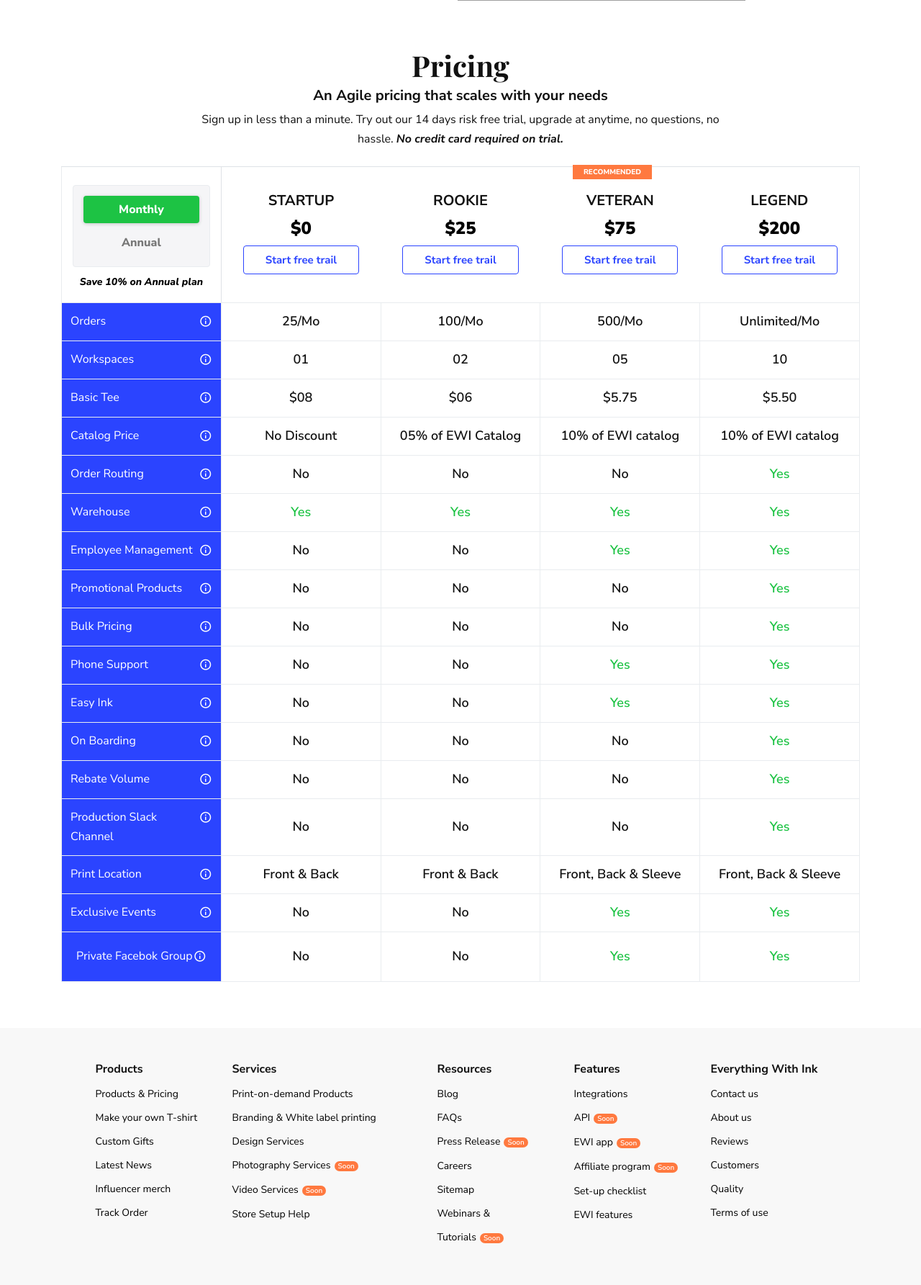
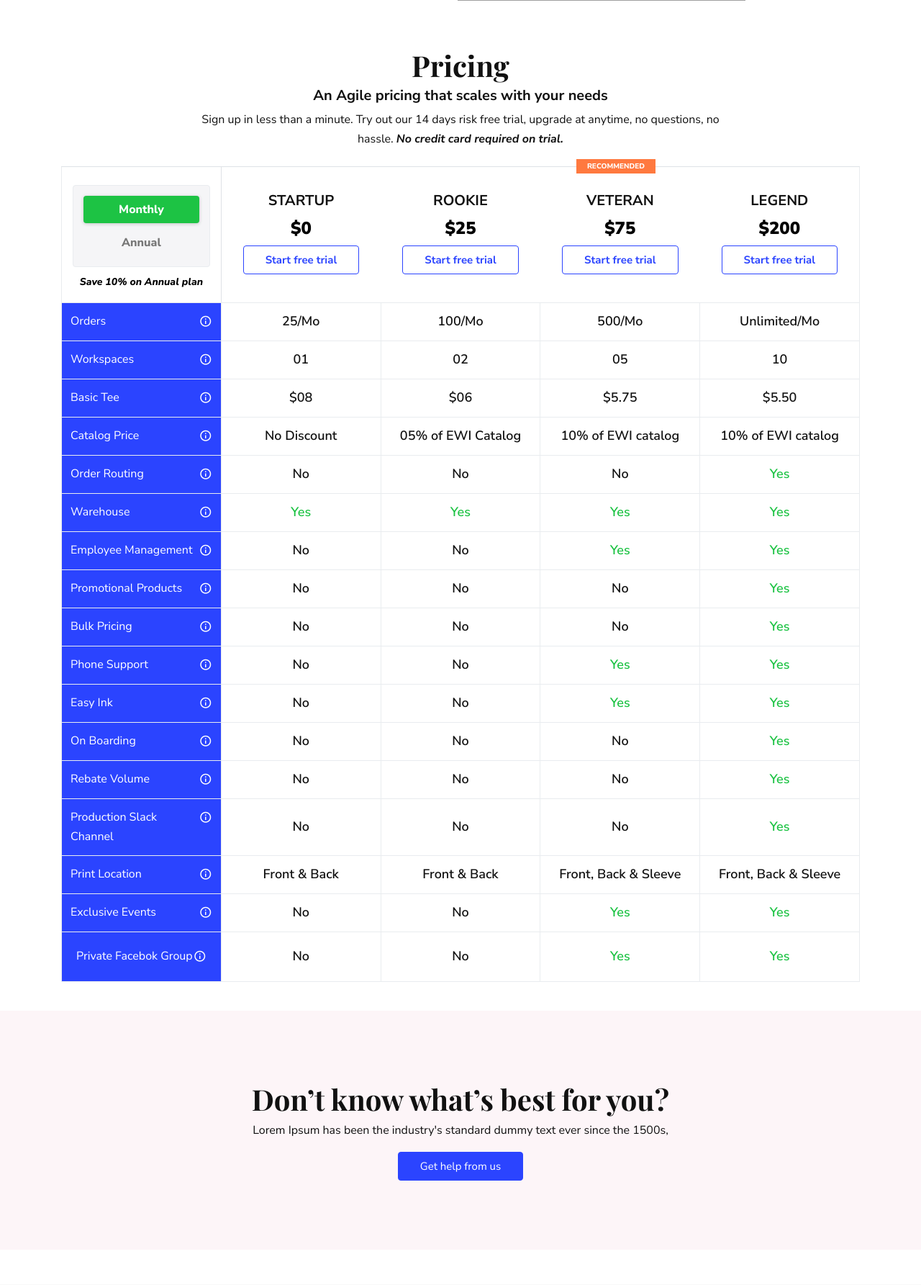
Before and after one commit to deepchrish/ewiweb, a PHP site: page /pricing-and-plans.php in a window 1280 px wide. Shown: the part 397-2182 px from the top of the page at 72% size. Run offline with PHP 8.4, Linux system fonts and the light colour scheme; some libraries are stand-ins or nearby versions; some web fonts are replaced; grey boxes are pictures that could not be loaded.

Commit message:
pricing and plan

```diff
--- a/css/custom.css
+++ b/css/custom.css
@@ -2020,10 +2020,10 @@
     font-size: 10px;
     font-weight: 800;
     padding: 0 15px;
-    margin: 0 30px;
+    margin: 0 30px 0 35px;
     border-radius: 0;
     position: absolute;
-    top: -2px;
+    top: -10px;
     line-height: 2;
 }
 
--- a/pricing-and-plans.php
+++ b/pricing-and-plans.php
@@ -32,7 +32,7 @@
     </section>
     <!--Pricing and Plans END-->
 
-    <!--Pricing list Desktop START-->
+    <!--Pricing list START-->
     <section class="pricing-sec">
         <div class="container">
             <div class="row justify-content-center">
@@ -69,14 +69,14 @@
                                     <div class="t-head-text">
                                         <h5>Startup</h5>
                                         <h6>$0</h6>
-                                        <button class="btn secondary-btn-cut">Start free trail</button>
+                                        <button class="btn secondary-btn-cut">Start free trial</button>
                                     </div>
                                 </th>
                                 <th class="custom-theading">
                                     <div class="t-head-text">
                                         <h5>Rookie</h5>
                                         <h6>$25</h6>
-                                        <button class="btn secondary-btn-cut">Start free trail</button>
+                                        <button class="btn secondary-btn-cut">Start free trial</button>
                                     </div>
                                 </th>
                                 <th class="custom-theading">
@@ -85,14 +85,14 @@
                                         <div class="subs-recommendation">Recommended</div>
                                         <h5>Veteran</h5>
                                         <h6>$75</h6>
-                                        <button class="btn secondary-btn-cut">Start free trail</button>
+                                        <button class="btn secondary-btn-cut">Start free trial</button>
                                     </div>
                                 </th>
                                 <th class="custom-theading">
                                     <div class="t-head-text">
                                         <h5>Legend</h5>
                                         <h6>$200</h6>
-                                        <button class="btn secondary-btn-cut">Start free trail</button>
+                                        <button class="btn secondary-btn-cut">Start free trial</button>
                                     </div>
                                 </th>
                             </tr>
@@ -500,14 +500,14 @@
                                     <div class="t-head-text">
                                         <h5>Startup</h5>
                                         <h6>$0</h6>
-                                        <button class="btn secondary-btn-cut">Start free trail</button>
+                                        <button class="btn secondary-btn-cut">Start free trial</button>
                                     </div>
                                 </th>
                                 <th class="custom-theading">
                                     <div class="t-head-text">
                                         <h5>Rookie</h5>
                                         <h6>$275</h6>
-                                        <button class="btn secondary-btn-cut">Start free trail</button>
+                                        <button class="btn secondary-btn-cut">Start free trial</button>
                                     </div>
                                 </th>
                                 <th class="custom-theading">
@@ -516,14 +516,14 @@
                                         <div class="subs-recommendation">Recommended</div>
                                         <h5>Veteran</h5>
                                         <h6>$875</h6>
-                                        <button class="btn secondary-btn-cut">Start free trail</button>
+                                        <button class="btn secondary-btn-cut">Start free trial</button>
                                     </div>
                                 </th>
                                 <th class="custom-theading">
                                     <div class="t-head-text">
                                         <h5>Legend</h5>
                                         <h6>$2200</h6>
-                                        <button class="btn secondary-btn-cut">Start free trail</button>
+                                        <button class="btn secondary-btn-cut">Start free trial</button>
                                     </div>
                                 </th>
                             </tr>
@@ -919,7 +919,8 @@
                         <div class="col-md-6 col-sm-10 col-11 pln-btn-area">
                             <div class="btn-group d-flex justify-content-center text-center">
                                 <div class="w-100">
-                                    <button class="btn price-green-btn w-100" onclick="show('montlyprice1');">Monthly</button>
+                                    <button class="btn price-green-btn w-100" onclick="show('montlyprice1');">Monthly
+                                    </button>
                                 </div>
                                 <div class="w-100">
                                     <button class="btn w-100" onclick="show('annualprice1');">Annual</button>
@@ -966,7 +967,7 @@
                                                 </th>
                                                 <th class="custom-theading">
                                                     <div class="t-head-text">
-                                                        <button class="btn secondary-btn-cut">Start free trail</button>
+                                                        <button class="btn secondary-btn-cut">Start free trial</button>
                                                     </div>
                                                 </th>
                                             </tr>
@@ -1215,7 +1216,7 @@
                                                 </th>
                                                 <th class="custom-theading">
                                                     <div class="t-head-text">
-                                                        <button class="btn secondary-btn-cut">Start free trail</button>
+                                                        <button class="btn secondary-btn-cut">Start free trial</button>
                                                     </div>
                                                 </th>
                                             </tr>
@@ -1463,7 +1464,7 @@
                                                 </th>
                                                 <th class="custom-theading">
                                                     <div class="t-head-text">
-                                                        <button class="btn secondary-btn-cut">Start free trail</button>
+                                                        <button class="btn secondary-btn-cut">Start free trial</button>
                                                     </div>
                                                 </th>
                                             </tr>
@@ -1712,7 +1713,7 @@
                                                 </th>
                                                 <th class="custom-theading">
                                                     <div class="t-head-text">
-                                                        <button class="btn secondary-btn-cut">Start free trail</button>
+                                                        <button class="btn secondary-btn-cut">Start free trial</button>
                                                     </div>
                                                 </th>
                                             </tr>
@@ -1966,7 +1967,8 @@
                                        e="tab" aria-controls="yearrookie" aria-selected="false">Rookie</a>
                                 </li>
                                 <li class="nav-item">
-                                    <a class="nav-link" id="pills-yearveteran-tab" data-toggle="pill" href="#yearveteran"
+                                    <a class="nav-link" id="pills-yearveteran-tab" data-toggle="pill"
+                                       href="#yearveteran"
                                        role="tab" aria-controls="yearveteran" aria-selected="false">Veteran</a>
                                 </li>
                                 <li class="nav-item">
@@ -1990,7 +1992,7 @@
                                                 </th>
                                                 <th class="custom-theading">
                                                     <div class="t-head-text">
-                                                        <button class="btn secondary-btn-cut">Start free trail</button>
+                                                        <button class="btn secondary-btn-cut">Start free trial</button>
                                                     </div>
                                                 </th>
                                             </tr>
@@ -2239,7 +2241,7 @@
                                                 </th>
                                                 <th class="custom-theading">
                                                     <div class="t-head-text">
-                                                        <button class="btn secondary-btn-cut">Start free trail</button>
+                                                        <button class="btn secondary-btn-cut">Start free trial</button>
                                                     </div>
                                                 </th>
                                             </tr>
@@ -2980,9 +2982,23 @@
             <!--Pricing Table for Medium and Small screens END-->
         </div>
     </section>
-    <!--Pricing list Desktop END-->
-
-
+    <!--Pricing list END-->
+
+    <!-- Don’t know what’s best for you? START-->
+    <section class="amour-bg mt-4 pt-1">
+        <div class="container">
+            <div class="row text-center">
+                <div class="col-md-12">
+                    <div class="py-5 my-5">
+                        <h2>Don’t know what’s best for you?</h2>
+                        <p>Lorem Ipsum has been the industry's standard dummy text ever since the 1500s,</p>
+                        <button class="btn primary-btn-custom">Get help from us</button>
+                    </div>
+                </div>
+            </div>
+        </div>
+    </section>
+    <!-- Don’t know what’s best for you? END-->
 <?php
 include('footer.php');
 ?>
```
